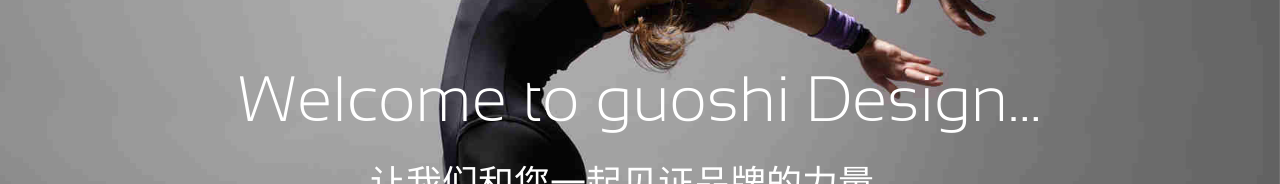
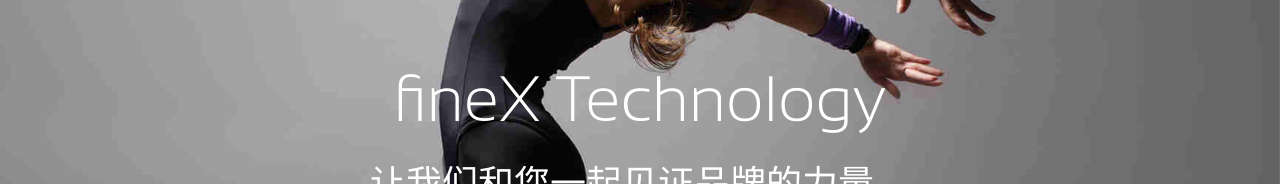
Before and after one commit to finex-technology/finex-tech.github.io, a plain HTML site: page index.html in a window 1280 px wide. Shown: the part 258-442 px from the top of the page. Drawn offline with Linux system fonts and the light colour scheme; a web font is replaced by a local one.

Commit message:
no comments

```diff
--- a/index.html
+++ b/index.html
@@ -8,7 +8,7 @@
     <meta name="format-detection" content="telephone=no"/>
     <meta name="renderer" content="webkit">
     <meta name="baidu-site-verification" content="HuKZbEtsCC" />
-    <title>果实 | guoshi</title>
+    <title>fineX | 好能</title>
     <link type="text/css" rel="stylesheet" href="css/style.css">
     <link rel="stylesheet" href="css/bootstrap.min.css">
     <link rel="stylesheet" href="css/theme.css">
@@ -76,7 +76,7 @@
     <div class="contain">
 
         <div  class="text-center-tight"><div class="inner">
-            <h2>Welcome to guoshi Design...</h2>
+            <h2>fineX Technology</h2>
             <h6>让我们和您一起见证品牌的力量。</h6>
 
 
```
